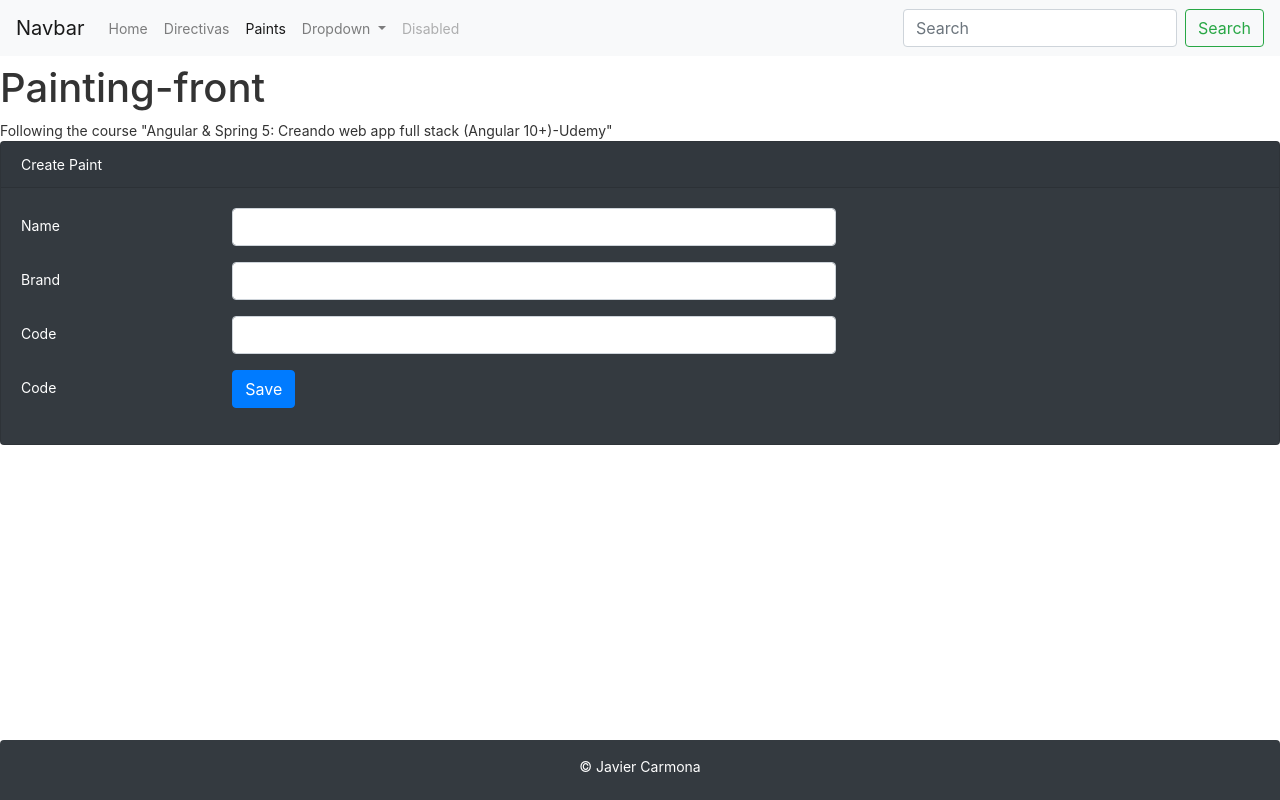
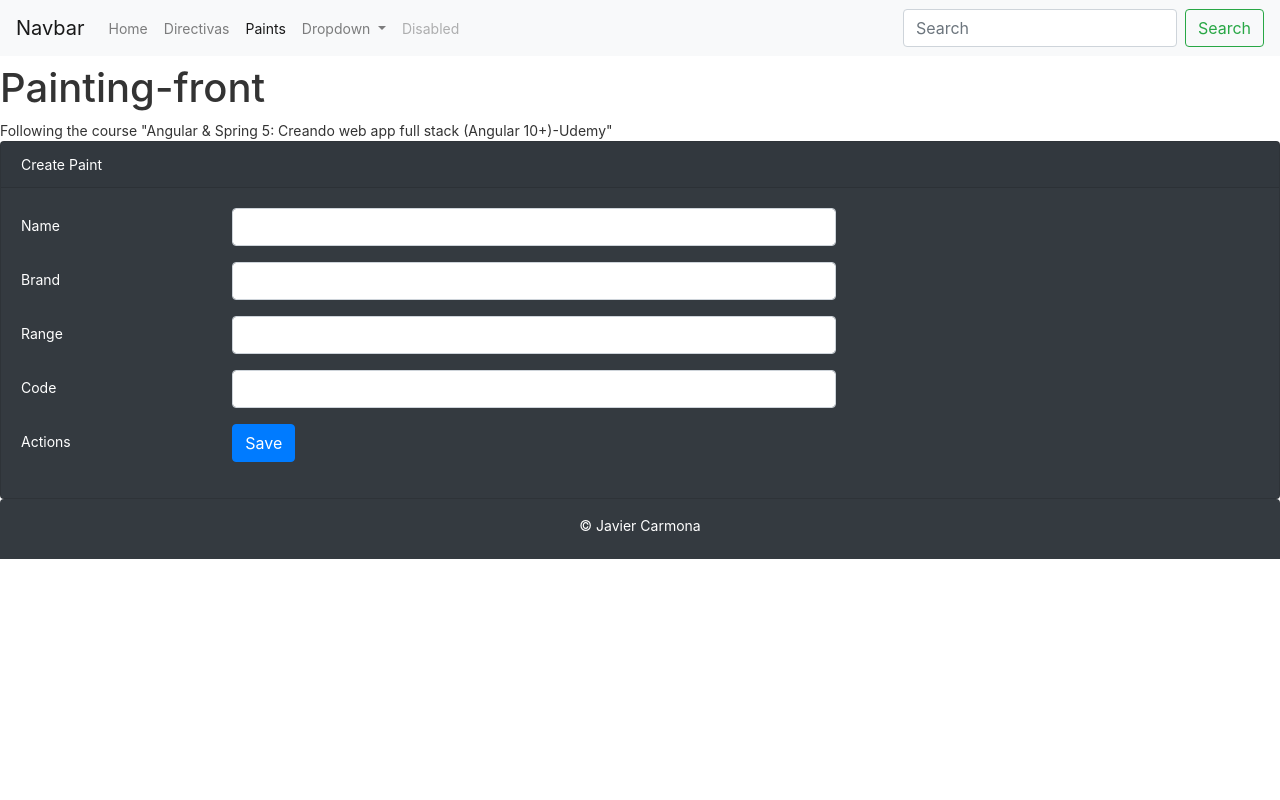
Before and after one commit to Lammerlord92/Painting-front, an Angular app: page /paints/form in a window 1280 px wide. Built offline with nearby package versions, Linux system fonts and the light colour scheme.

Commit message:
Adding range to paint

```diff
--- a/src/app/footer/footer.component.css
+++ b/src/app/footer/footer.component.css
@@ -1,5 +1,4 @@
 .footer {
-  position: absolute;
   bottom: 0px;
   height: 60px;
   width: 100%;
--- a/src/app/paints/form.component.html
+++ b/src/app/paints/form.component.html
@@ -1,7 +1,7 @@
 <div class="card bg-dark text-white">
   <div class="card-header">{{ title }}</div>
   <div class="card-body">
-    <form (ngSubmit)="create()">
+    <form>
       <div class="form-group row">
         <label for="" class="col-form-label col-sm-2">Name</label>
         <div class="col-sm-6">
@@ -15,15 +15,22 @@
         </div>
       </div>
       <div class="form-group row">
+        <label for="" class="col-form-label col-sm-2">Range</label>
+        <div class="col-sm-6">
+          <input type="text" class="form-control" [(ngModel)]="paint.range" name="range">
+        </div>
+      </div>
+      <div class="form-group row">
         <label for="" class="col-form-label col-sm-2">Code</label>
         <div class="col-sm-6">
           <input type="text" class="form-control" [(ngModel)]="paint.code" name="code">
         </div>
       </div>
       <div class="form-group row">
-        <label for="" class="col-form-label col-sm-2">Code</label>
+        <label for="" class="col-form-label col-sm-2">Actions</label>
         <div class="col-sm-6">
-          <button class="btn btn-primary" role="button">Save</button>
+          <button class="btn btn-primary" role="button" (click)="create()" *ngIf="!paint.id else elseBlock">Save</button>
+          <ng-template #elseBlock><button class="btn btn-primary" role="button" (click)="update()">Update</button></ng-template>
         </div>
       </div>
 
--- a/src/app/paints/form.component.ts
+++ b/src/app/paints/form.component.ts
@@ -40,4 +40,14 @@ export class FormComponent implements OnInit {
     )
   }
 
+  public update():void{
+    this.paintService.update(this.paint).subscribe(
+      response =>{
+        this.router.navigate(['/paints']);
+        swal.fire('Updated paint',`Paint ${this.paint.name} updated successfully`,'success');
+      }
+    )
+  }
+
+
 }
--- a/src/app/paints/paint.service.ts
+++ b/src/app/paints/paint.service.ts
@@ -34,4 +34,8 @@ export class PaintService {
     return this.http.get<Paint>(`${this.urlEndPoint}/${id}`);
   }
 
+  update(paint:Paint):Observable<Paint>{
+    return this.http.put<Paint>(this.urlEndPoint,paint,{headers:this.httpHeaders} )
+  }
+
 }
--- a/src/app/paints/paint.ts
+++ b/src/app/paints/paint.ts
@@ -3,5 +3,6 @@ export class Paint {
   version:number;
   name:string;
   brand:string;
+  range:string;
   code:string;
 }
--- a/src/app/paints/paints.component.html
+++ b/src/app/paints/paints.component.html
@@ -12,6 +12,7 @@
           <th>version</th>
           <th>name</th>
           <th>brand</th>
+          <th>range</th>
           <th>code</th>
           <th>Edit</th>
         </tr>
@@ -22,6 +23,7 @@
           <td>{{paint.version}}</td>
           <td>{{paint.name}}</td>
           <td>{{paint.brand}}</td>
+          <td>{{paint.range}}</td>
           <td>{{paint.code}}</td>
           <td>
             <button type="button" name="button" [routerLink]="['form',paint.id]" class="btn btn-primary">Edit</button>
```
